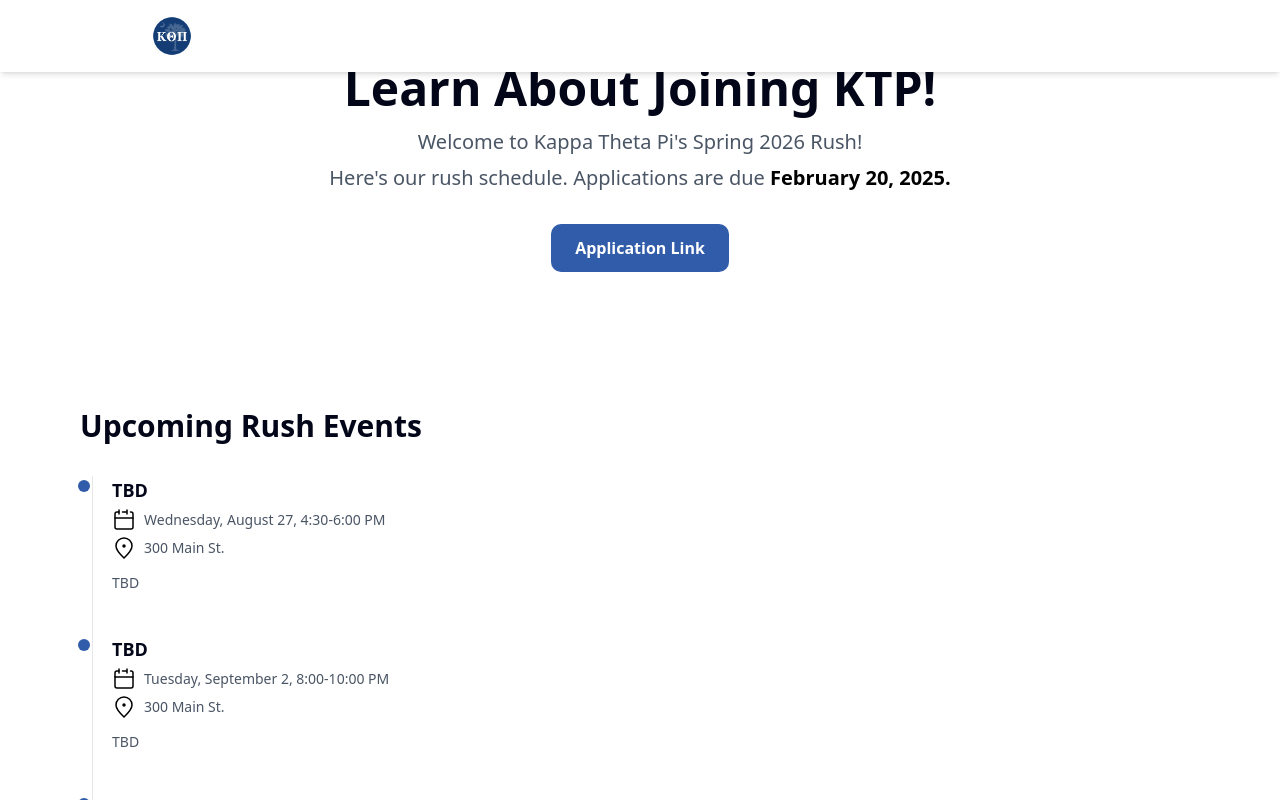
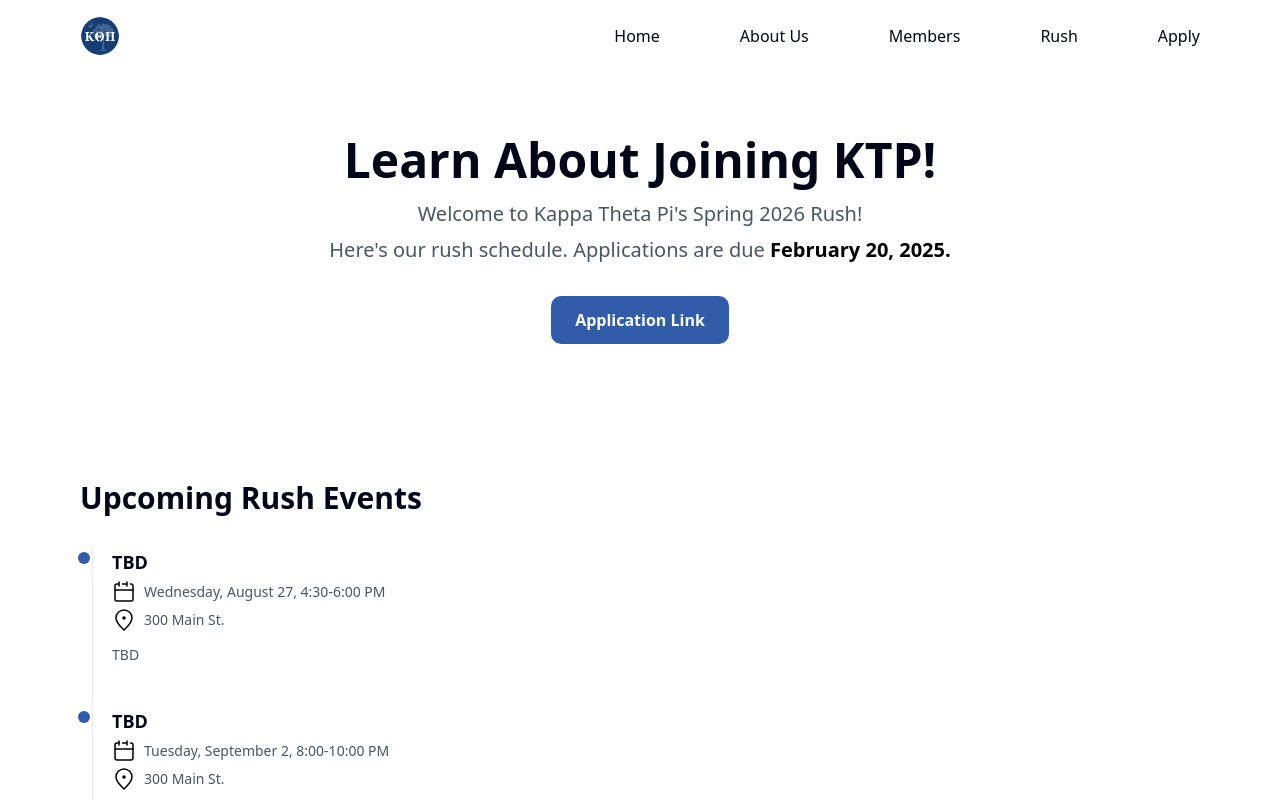
Before and after one commit to ktp-usc/ktp-website, a Next.js app: page /Rush in a window 1280 px wide. Shown: the top 800 px of the page. Built offline with nearby package versions, Linux system fonts and the light colour scheme.

Commit message:
changed the header for all of the pages and the footer as well, and then changed the title of the rush folder

```diff
--- a/app/Application/page.tsx
+++ b/app/Application/page.tsx
@@ -1,11 +1,11 @@
-"use client"
+"use client";
 //need to make pages responsive, add form button to all pages, & fix handleSubmit
-import { Header } from "../Header";
+import { Header } from "@/components/Header";
 import React, { FormEvent, useState } from "react";
 import { Button } from "@/components/ui/button";
 import { Input } from "@/components/ui/input";
 import { Checkbox } from "@/components/ui/checkbox";
-import {Textarea} from "@/components/ui/textarea";
+import { Textarea } from "@/components/ui/textarea";
 import { toast } from "sonner";
 import {
   Select,
@@ -15,7 +15,8 @@
   SelectValue,
 } from "@/components/ui/select";
 import {
-    Field, FieldContent,
+  Field,
+  FieldContent,
   FieldDescription,
   FieldGroup,
   FieldLabel,
@@ -25,13 +26,13 @@
 } from "@/components/ui/field";
 
 export default function Application() {
-
   function handleSubmit(e: React.FormEvent<HTMLFormElement>) {
     toast.success(`Submission Saved`);
   }
   return (
-        <div className= "max-w-3xl w-full mx-auto">
-            < Header />
+    <>
+      <Header />
+      <div className="max-w-3xl w-full mx-auto">
         <h1 className="text-2xl p4 pt-4 pb-5">KTP Rush Application</h1>
         <div className="pb-20">
           <form onSubmit={handleSubmit}>
@@ -82,15 +83,15 @@
                   </Field>
                   <Field className="pb-3">
                     <FieldLabel>Minor(s)</FieldLabel>
-                                    <Input
-                                    id="minor"
-                                    placeholder="optional"
-                                    />
+                    <Input id="minor" placeholder="optional" />
                   </Field>
                   <FieldSeparator />
                   <Field>
                     <FieldLabel htmlFor="resume">Upload Resume/CV</FieldLabel>
-                                    <FieldDescription>Please attach a copy of your resume (.pdf, .dox, .jpg, .png)</FieldDescription>
+                    <FieldDescription>
+                      Please attach a copy of your resume (.pdf, .dox, .jpg,
+                      .png)
+                    </FieldDescription>
                     <Input
                       id="resume"
                       type="file"
@@ -101,23 +102,27 @@
                   </Field>
                   <FieldSeparator />
                   <Field>
-                                    <FieldLabel>Which rushing events did you attend?</FieldLabel>
-                                    <FieldDescription>Select the events you plan to or have already attended</FieldDescription>
+                    <FieldLabel>
+                      Which rushing events did you attend?
+                    </FieldLabel>
+                    <FieldDescription>
+                      Select the events you plan to or have already attended
+                    </FieldDescription>
                     <FieldGroup className="gap-3">
                       <Field orientation="horizontal">
-                                            <Checkbox/>
+                        <Checkbox />
                         <FieldLabel>Info Session(s)</FieldLabel>
                       </Field>
                       <Field orientation="horizontal">
-                                            <Checkbox/>
+                        <Checkbox />
                         <FieldLabel>Rush Workshop</FieldLabel>
                       </Field>
                       <Field orientation="horizontal">
-                                            <Checkbox/>
+                        <Checkbox />
                         <FieldLabel>Pitch Night</FieldLabel>
                       </Field>
                       <Field orientation="horizontal">
-                                            <Checkbox/>
+                        <Checkbox />
                         <FieldLabel>KTP Field Day</FieldLabel>
                       </Field>
                     </FieldGroup>
@@ -126,7 +131,9 @@
                   <Field>
                     <FieldContent>
                       <FieldLabel>Why would you like to join KTP?</FieldLabel>
-                                        <FieldDescription>Answer prompt in less than 250 words</FieldDescription>
+                      <FieldDescription>
+                        Answer prompt in less than 250 words
+                      </FieldDescription>
                     </FieldContent>
                     <Textarea
                       id="reason"
@@ -138,11 +145,17 @@
                 </FieldGroup>
               </FieldSet>
               <Field className="pt-4" orientation="horizontal">
-                            <Button type ="submit" className="bg-blue-900 text-lg font-semibold">Submit</Button>
+                <Button
+                  type="submit"
+                  className="bg-blue-900 text-lg font-semibold"
+                >
+                  Submit
+                </Button>
               </Field>
             </FieldGroup>
           </form>
         </div>
       </div>
-    )
+    </>
+  );
 }
--- a/app/Header.tsx
+++ b/app/Header.tsx
@@ -1,17 +1,68 @@
+"use client";
+
 import Image from "next/image";
+import { useState, useEffect } from "react";
 import logo from "../CircleLogo-Transparent.png";
+import Link from "next/link";
 
 export function Header() {
+  const [isScrolled, setIsScrolled] = useState(false);
+
+  useEffect(() => {
+    const handleScroll = () => {
+      const scrollTop = window.scrollY;
+      setIsScrolled(scrollTop > 0);
+    };
+
+    // Set initial state based on current scroll position
+    const scrollTop = window.scrollY;
+    setIsScrolled(scrollTop > 0);
+
+    window.addEventListener("scroll", handleScroll);
+    return () => {
+      window.removeEventListener("scroll", handleScroll);
+    };
+  }, []);
+
   return (
-    <header className="fixed top-0 left-0 right-0 bg-white shadow-md z-50">
-      <div className="max-w-5xl mx-auto px-6 py-4">
+    <header
+      className={`sticky top-0 w-full z-[9999] transition-all duration-900 ${
+        isScrolled ? "bg-white" + " shadow-md" : "bg-transparent"
+      }`}
+    >
+      <div className="relative flex items-center justify-between w-full px-6 sm:px-8 md:px-12 lg:px-16 xl:px-20 py-4 z-10">
+        {/*Logo*/}
+        <Link href="/" className="flex justify-start">
           <Image
             src={logo}
             alt="Logo"
             width={40}
             height={40}
-          className="inline-block mr-3"
+            className="hover "
           />
+        </Link>
+
+        {/*NavBar*/}
+        <div className="flex justify-center space-x-8 sm:space-x-12 md:space-x-16 lg:space-x-20">
+          <Link className="hover:text-[#315CA9] font-medium" href="/">
+            Home
+          </Link>
+          <Link className="hover:text-[#315CA9] font-medium" href="/about">
+            About Us
+          </Link>
+          <Link className="hover:text-[#315CA9] font-medium" href="/Members">
+            Members
+          </Link>
+          <Link className="hover:text-[#315CA9] font-medium" href="/Rush">
+            Rush
+          </Link>
+          <Link
+            className="hover:text-[#315CA9] font-medium"
+            href="/Application"
+          >
+            Apply
+          </Link>
+        </div>
       </div>
     </header>
   );
--- a/app/Rush/page.tsx
+++ b/app/Rush/page.tsx
@@ -15,7 +15,7 @@
 export default function Page2() {
   return (
     <main>
-      <Header />
+      <Header></Header>
       <section className="text-center py-16 px-6">
         <h1 className="text-4xl sm:text-5xl font-extrabold mb-4">
           Learn About Joining KTP!
```
Lines whose indentation alone changed are shown as unchanged.
